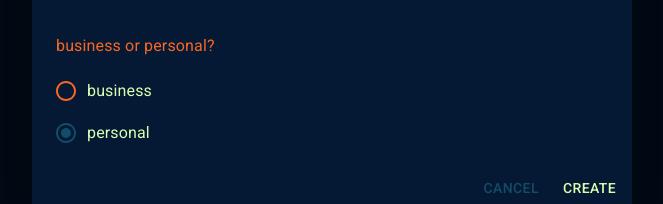
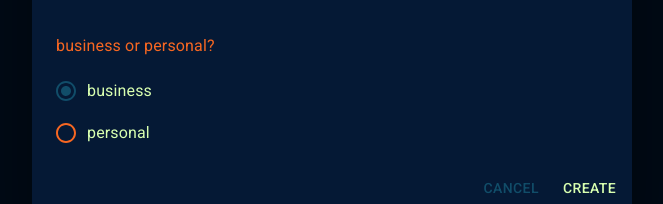
Before and after one commit to djfalciani/Neat_Drinks, a React (Create React App) app in the folder client/: page / in a window 1280 px wide. Both pictures are taken after typing "name@example.com", "Sample123" into the empty fields and a click on the button "CREATE ACCOUNT". Shown: the part 465-669 px from the top of the page, without its empty margins (308-971 px from the left). Built offline with nearby package versions, Linux system fonts and the light colour scheme.

Commit message:
Got user Type Radio working on create new user dialog

```diff
--- a/client/src/components/Dialog/index.js
+++ b/client/src/components/Dialog/index.js
@@ -9,6 +9,9 @@ import DialogContentText from "@material-ui/core/DialogContentText";
 import DialogTitle from "@material-ui/core/DialogTitle";
 import Checkbox from "../../components/Checkbox";
 import API from "../../utils/API";
+import Radio from "@material-ui/core/Radio";
+import RadioGroup from "@material-ui/core/RadioGroup";
+import FormControlLabel from "@material-ui/core/FormControlLabel";
 
 
 const useStyles = makeStyles(theme => ({
@@ -28,7 +31,7 @@ export default function DialogBox() {
     email: "",
     password: "",
     userName: "",
-    userType: 0
+    radioVal: "business",
   });
 
   const handleChange = name => event => {
@@ -47,14 +50,22 @@ export default function DialogBox() {
     //logic to add info to the database
     //e.preventDefault();
 
+    let userType = 0;
+
+    if (values.radioVal === "business") {
+      userType = 1;
+    } else {
+      userType = 2;
+    }
+
     const newUserData = {
       email: values.email,
       password: values.password,
       display_name: values.userName,
-      userTypeId: 2
+      userTypeId: userType
     };
 
-    console.log(newUserData);
+    // console.log(newUserData);
 
     API.createUser({newUserData}).then(dbNewUser => console.log(dbNewUser))
 
@@ -114,7 +125,11 @@ export default function DialogBox() {
 
           />
           <DialogContentText>business or personal?</DialogContentText>
-          <Checkbox />
+          <RadioGroup aria-label="account type" name="account-type" value={values.radioVal} onChange={handleChange('radioVal')}>
+            <FormControlLabel value="business" control={<Radio />} label="business" />
+            <FormControlLabel value="personal" control={<Radio />} label="personal" />
+          </RadioGroup>
+          {/* <Checkbox/> */}
         </DialogContent>
         <DialogActions>
           <Button onClick={handleClose} color="secondary">
--- a/client/src/pages/Landing/index.js
+++ b/client/src/pages/Landing/index.js
@@ -59,7 +59,7 @@ export default function Landing() {
       console.log(dbAuthUser);
       // Check userType Value
       if (dbAuthUser.data.UserTypeId = 2) {
-        history.push("/user")
+        history.push("/user/" + dbAuthUser.data.id)
       } else if (dbAuthUser.data.UserTypeId = 1) {
         history.push("/bar")
       } else {
```
Also changed, not shown: 1 other file (tests, documents, lock files or other folders).
